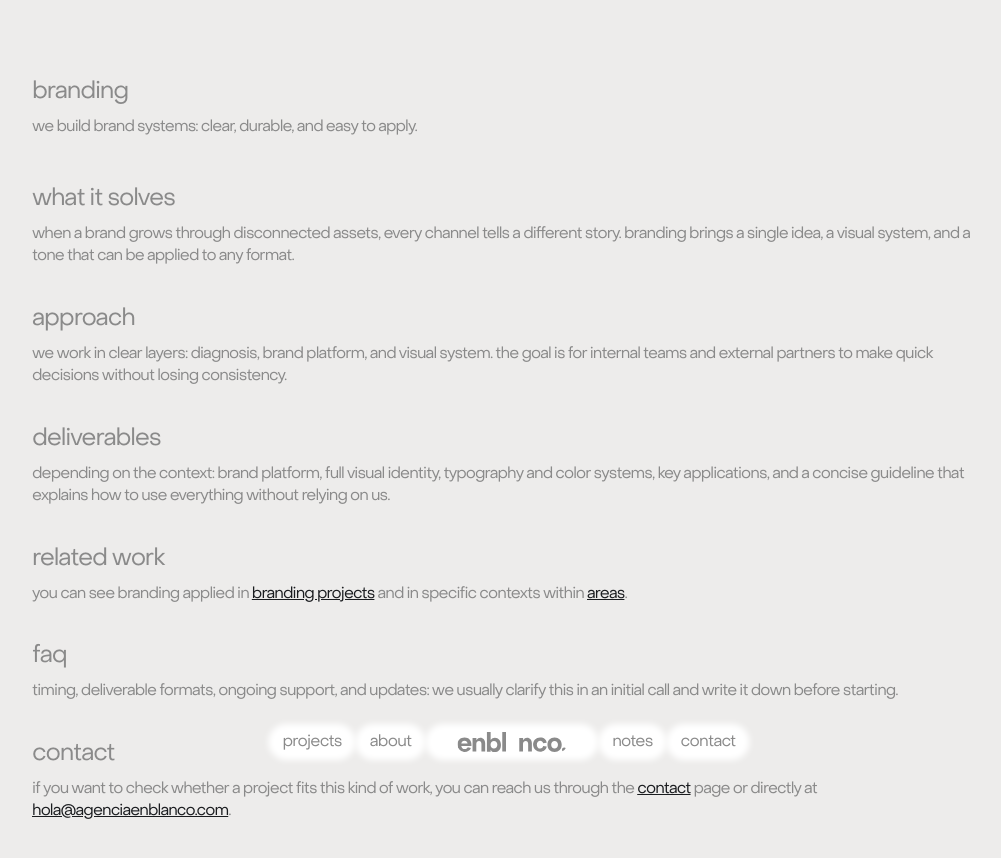
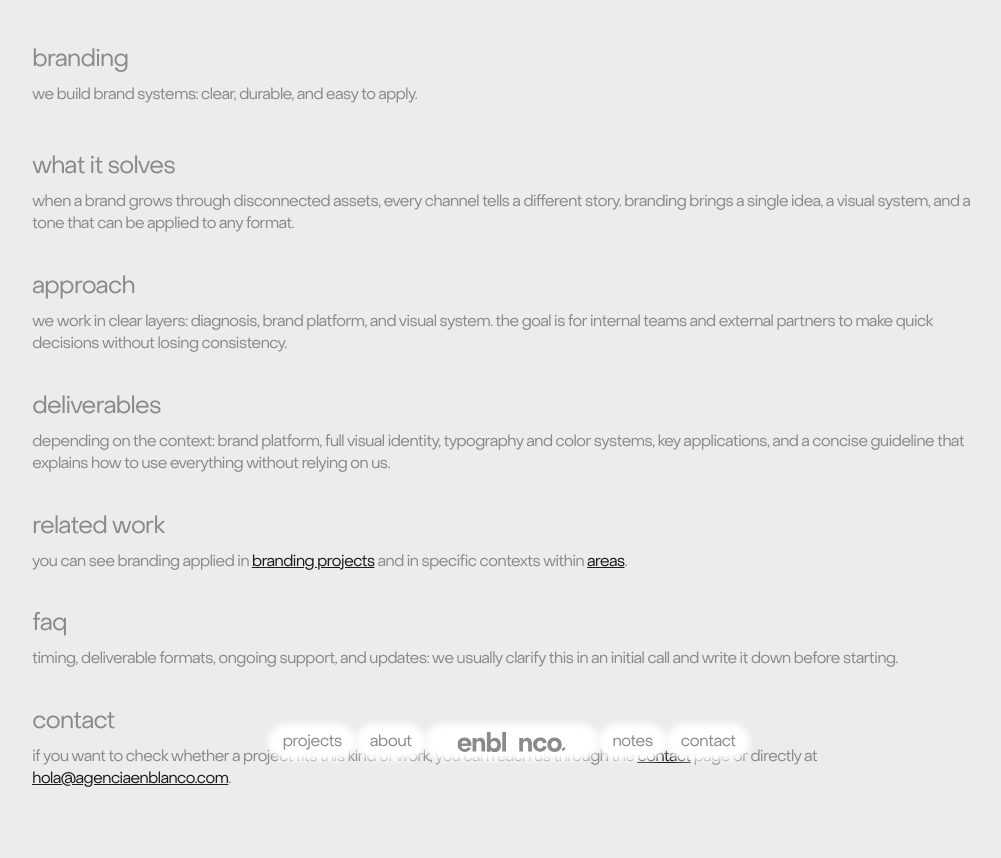
Before and after one commit to Alexenblanco/enblanco-site, a Next.js app: page /en/services/branding in a window 1280 px wide. Shown: the top 858 px of the page, without its empty margins (131-1132 px from the left). Built offline with nearby package versions, Linux system fonts and the light colour scheme; no server answers.

Commit message:
modificación de espacios

```diff
--- a/src/app/globals.css
+++ b/src/app/globals.css
@@ -34,8 +34,8 @@
   /* Radius */
   --radius: 7px;
 
-  /* Global layout */
-  --page-padding: 32px;
+  /* Global layout (sin padding general para evitar recortes) */
+  --page-padding: 0;
 
   /* Spacing scale (px) */
   --space-6: 6px;
@@ -126,9 +126,9 @@ img, video {
 }
 
 /* ========== UTILITY CLASSES ========== */
-/* Global page wrapper: 32px padding (top, sides, bottom) */
+/* Global page wrapper: sin padding general; solo padding-bottom para FloatingDock */
 .page {
-  padding: var(--page-padding);
+  padding: 0;
   padding-bottom: 132px; /* espacio para FloatingDock */
   min-height: 100vh;
   box-sizing: border-box;
--- a/src/components/projects/ProjectsView.tsx
+++ b/src/components/projects/ProjectsView.tsx
@@ -43,7 +43,6 @@ export default function ProjectsView() {
         right: "50%",
         marginLeft: "-50vw",
         marginRight: "-50vw",
-        marginTop: "calc(-1 * var(--page-padding, 32px))",
       }}
     >
       <section
```
